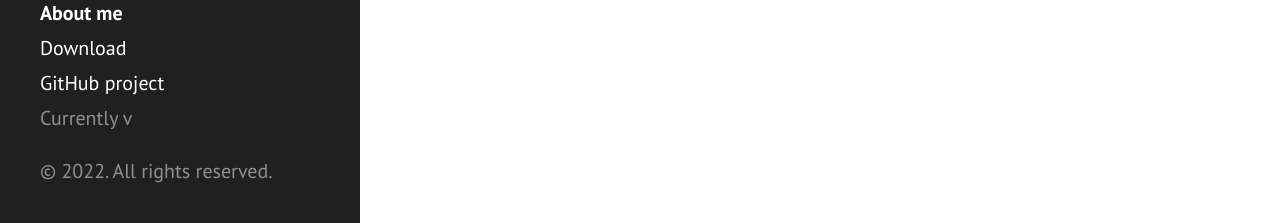
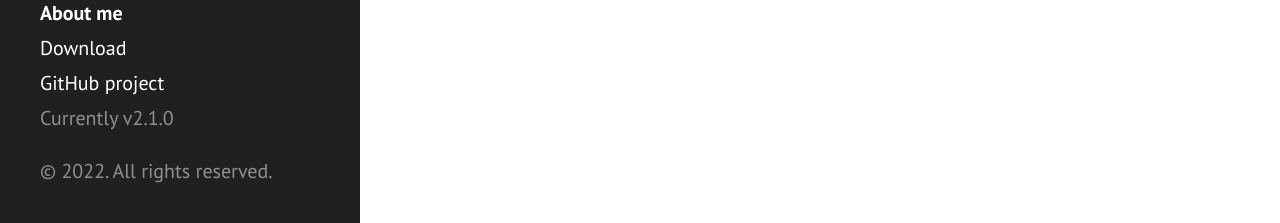
Before and after one commit to PaoloValcarcel/paolovalcarcel.github.io, a Jekyll site: the page built from about.md, in a window 1280 px wide and 1071 px high. Shown: the part 845-1068 px from the top of the window. Built offline with Jekyll 4.4.1, drawn with Linux system fonts in a browser that asks for light colours; Markdown is read by kramdown in place of the engine named in the settings; some of the changed lines change nothing that is shown.

Commit message:
Update _config.yml

```diff
--- a/_config.yml
+++ b/_config.yml
@@ -3,11 +3,26 @@
 highlighter:      pygments
 
 
-title: Paolo E. Valcarcel Pineda
-logo: ./Views/Programando.png
-description: Economics MSc student at Universidad de los Andes
-email: "p.valcarcel@uniandes.edu.co"
-linkedin: "https://www.linkedin.com/in/paolo-emmanuel-valcarcel-pineda/"
-twitter: "@paolo_valcarcel"
-repository: "https://github.com/PaoloValcarcel"
-gitlab: "https://gitlab.com/PaoloValcarcel"
+# Permalinks
+#permalink:        pretty
+#relative_permalinks: true
+
+# Setup
+title:            Paolo E. Valcarcel Pineda
+tagline:          'A Jekyll theme'
+description:      'Economics MSc student at Universidad de los Andes'
+#url:              http://hyde.getpoole.com
+#baseurl:          /
+
+#author:
+  #name:           'Paolo E. Valcarcel Pineda'
+
+twitter:         https://twitter.com/paolo_valcarcel
+
+paginate:         5
+
+# Custom vars
+version:          2.1.0
+
+github:
+  repo:           https://github.com/PaoloValcarcel
```
